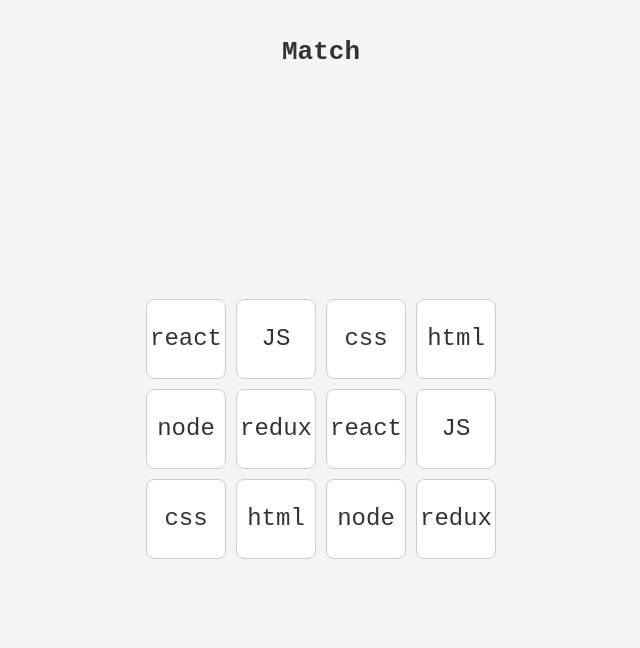
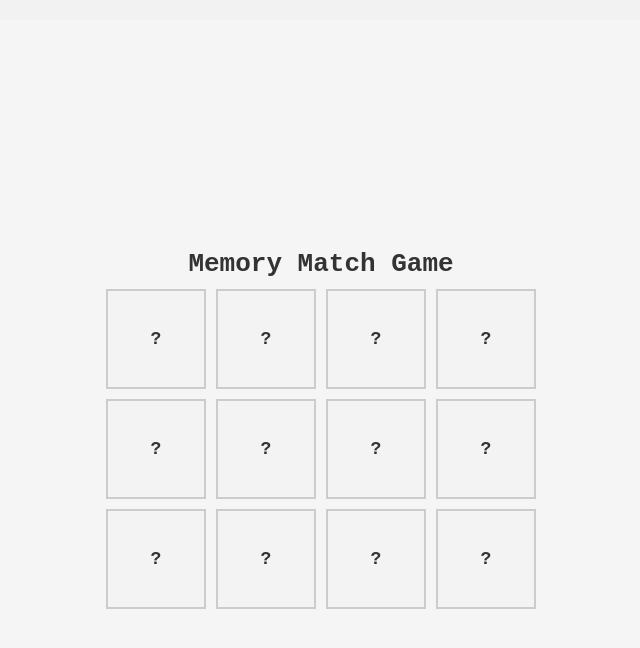
Before and after one commit to bardhoshimajlinda/react-recap, a React (Vite) app: page /memory-game in a window 1280 px wide. Shown: the top 648 px of the page, without its empty margins (319-959 px from the left). Built offline with nearby package versions, Linux system fonts and the light colour scheme.

Commit message:
memory match

```diff
--- a/src/index.css
+++ b/src/index.css
@@ -233,28 +233,34 @@ button:hover {
 }
 
 /* memory game */
+
+.home-container {
+  text-align: center;
+  margin: 20px;
+}
+
 .board {
   display: grid;
-  grid-template-columns: repeat(4, 1fr);
+  grid-template-columns: repeat(4, 100px);
   gap: 10px;
-  max-width: 400px;
-  margin: auto;
+  justify-content: center;
 }
 
-.card {
-  width: 80px;
-  height: 80px;
-  background-color: #ffffff;
-  border: 1px solid #ccc;
-  border-radius: 8px;
+.memory-card {
+  width: 100px;
+  height: 100px;
+  background-color: #f3f3f3;
+  border: 2px solid #ccc;
   display: flex;
+  align-items: center;
   justify-content: center;
-  align-items: center;
-  font-size: 24px;
+  font-size: 18px;
+  font-weight: bold;
   cursor: pointer;
-  transition: transform 0.3s;
+  transition: transform 0.3s ease, background-color 0.3s ease;
 }
 
-.card:hover {
-  transform: scale(1.1);
+.memory-card.flipped {
+  background-color: #4caf50;
+  color: white;
 }
--- a/src/pages/MemoryGame.jsx
+++ b/src/pages/MemoryGame.jsx
@@ -1,21 +1,77 @@
-import React from "react";
-import { useState } from "react";
+import React, { useState } from "react";
 import data from "../components/dataGameMemory";
 
 const MemoryGame = () => {
-  const [cards, setCards] = useState(data);
+  const [cards, setCards] = useState(
+    [...data]
+      .sort(() => Math.random() - 0.5)
+      .map((card) => ({ ...card, flipped: false, disabled: false }))
+  );
+  const [firstCard, setFirstCard] = useState(null);
+  const [secondCard, setSecondCard] = useState(null);
+  const [disableAll, setDisableAll] = useState(false);
+
+  const handleCardClick = (card) => {
+    if (disableAll || card.disabled || card.flipped) return;
+
+    setCards((prevCards) =>
+      prevCards.map((c) => (c.id === card.id ? { ...c, flipped: true } : c))
+    );
+
+    if (!firstCard) {
+      setFirstCard(card);
+    } else if (!secondCard) {
+      setSecondCard(card);
+      checkForMatch(card);
+    }
+  };
+
+  const checkForMatch = (currentCard) => {
+    setDisableAll(true);
+
+    if (firstCard.name === currentCard.name) {
+      setCards((prevCards) =>
+        prevCards.map((card) =>
+          card.name === currentCard.name ? { ...card, disabled: true } : card
+        )
+      );
+      resetSelection();
+    } else {
+      setTimeout(() => {
+        setCards((prevCards) =>
+          prevCards.map((card) =>
+            card.id === firstCard.id || card.id === currentCard.id
+              ? { ...card, flipped: false }
+              : card
+          )
+        );
+        resetSelection();
+      }, 1000);
+    }
+  };
+
+  const resetSelection = () => {
+    setFirstCard(null);
+    setSecondCard(null);
+    setDisableAll(false);
+  };
 
   return (
     <div className="home-container">
-      <h1>Match</h1>
+      <h1>Memory Match Game</h1>
       <div className="board">
         {cards.map((card) => (
-          <div className="card" key={card.id}>
-            {card.name}
+          <div
+            className={`memory-card ${card.flipped ? "flipped" : ""}`}
+            key={card.id}
+            onClick={() => handleCardClick(card)}
+          >
+            {card.flipped || card.disabled ? card.name : "?"}
           </div>
         ))}
       </div>
     </div>
   );
 };
+
 export default MemoryGame;
```
